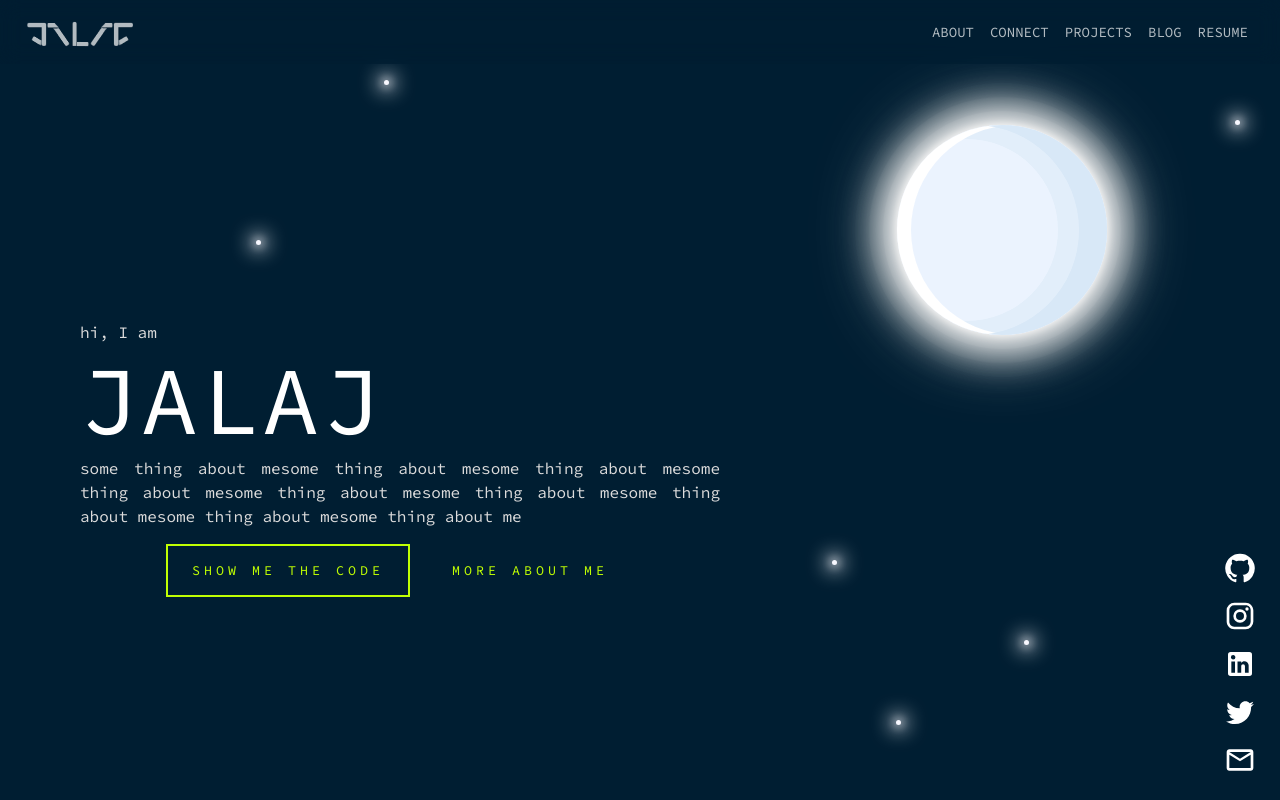
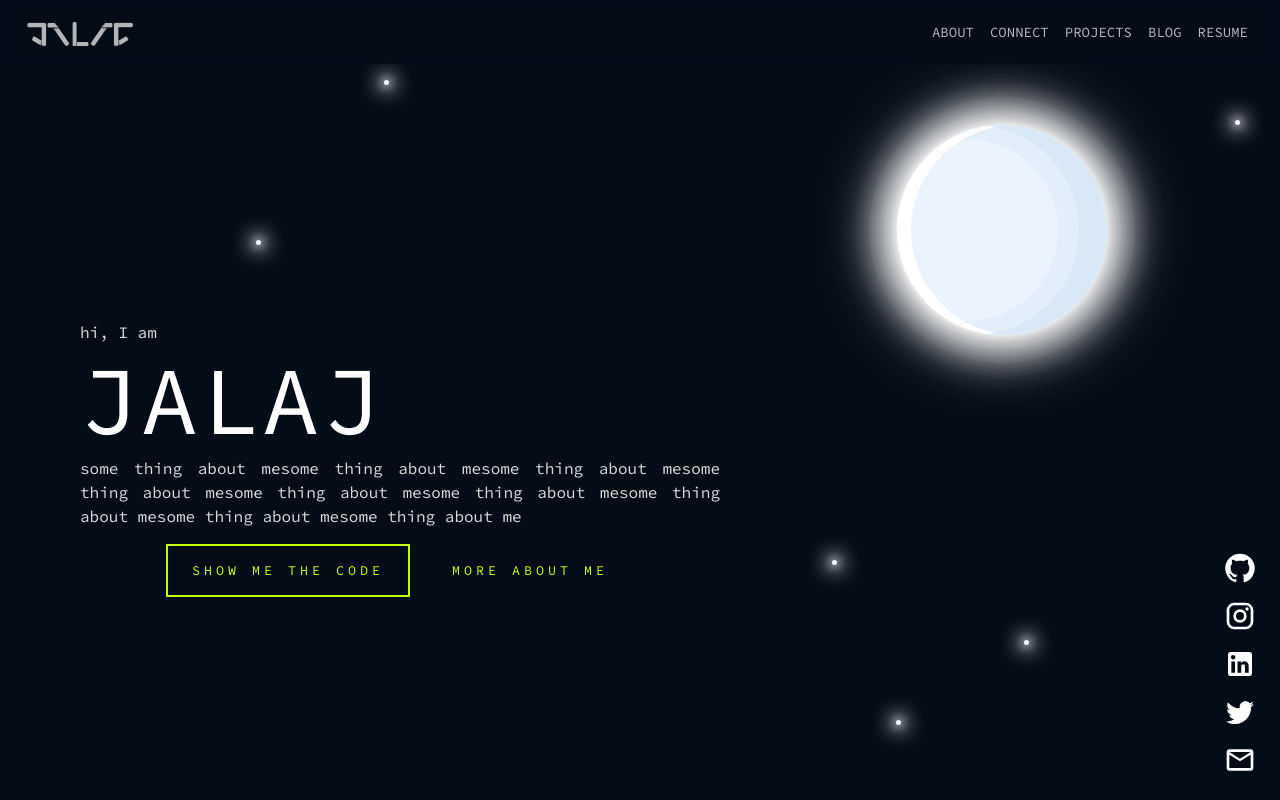
Before and after one commit to jalaj711/jalaj711.github.io, a Next.js app: page / in a window 1280 px wide. Shown: the top 800 px of the page. Built offline with nearby package versions, Linux system fonts and the light colour scheme.

Commit message:
change default background color
Signed-off-by: Jalaj Kumar <96870071+jalaj-07@users.noreply.github.com>

```diff
--- a/styles/theme.ts
+++ b/styles/theme.ts
@@ -10,7 +10,7 @@ const theme = createTheme({
             main: "#00d0ff"
         },
         background: {
-            default: "rgb(0,30,50)",
+            default: "#040c18",
             paper: "rgb(10, 25, 41)"
         },
         text: {
```
